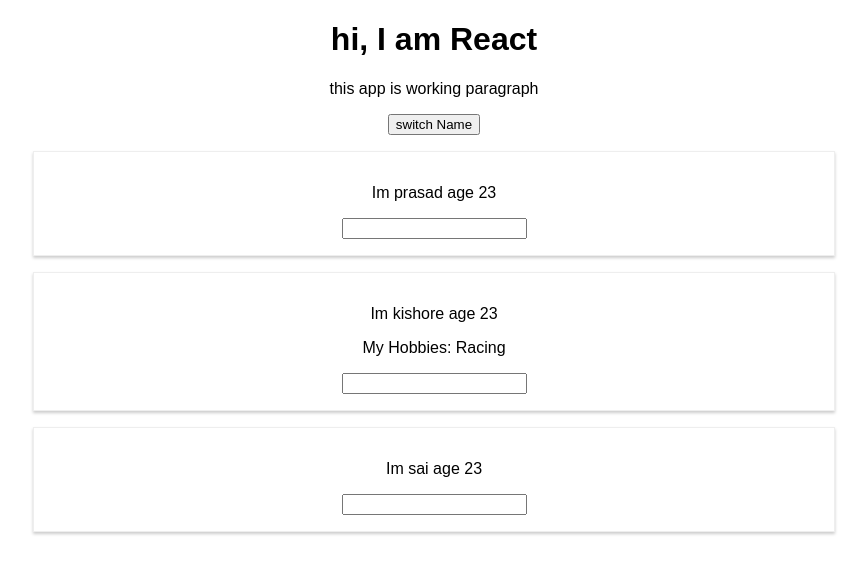
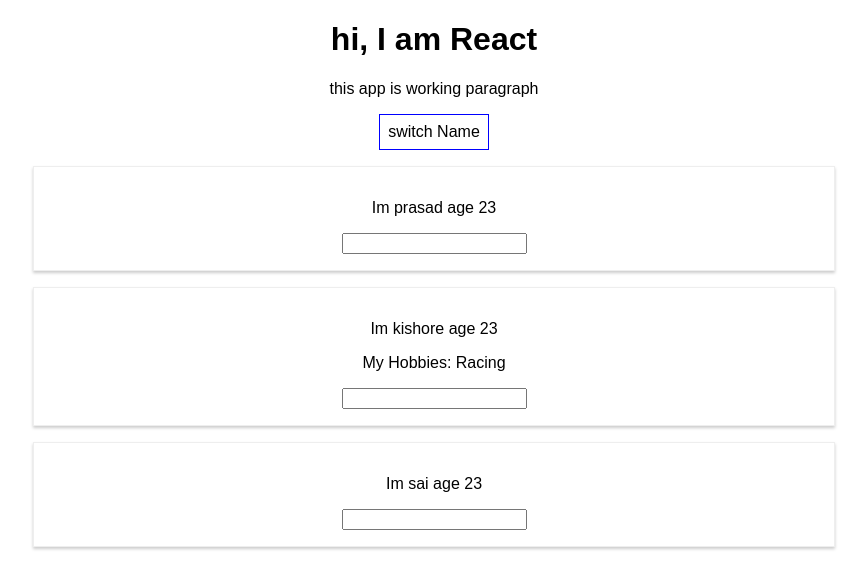
Before and after one commit to varaprasad7007/React, a React (Create React App) app: page / in a window 1280 px wide. Shown: the top 588 px of the page, without its empty margins (206-1073 px from the left). Built offline with nearby package versions, Linux system fonts and the light colour scheme.

Commit message:
inline css

```diff
--- a/src/App.js
+++ b/src/App.js
@@ -31,11 +31,19 @@
 }
 
   render() {
+    const style = {
+      backgroundColor: 'white',
+      font: 'inherit',
+      border: '1px solid blue',
+      padding: '8px',
+      cursor: 'pointer'
+    }
+
     return (
       <div className="App">
        <h1>hi, I am React </h1>
        <p> this app is working paragraph</p>
-       <button onClick={() => this.switchNameHandler('rajshekar')}>switch Name</button>
+       <button style={style} onClick={() => this.switchNameHandler('rajshekar')}>switch Name</button>
        <Person
        name = {this.state.persons[0].name}
        age = {this.state.persons[0].age}/>
```
